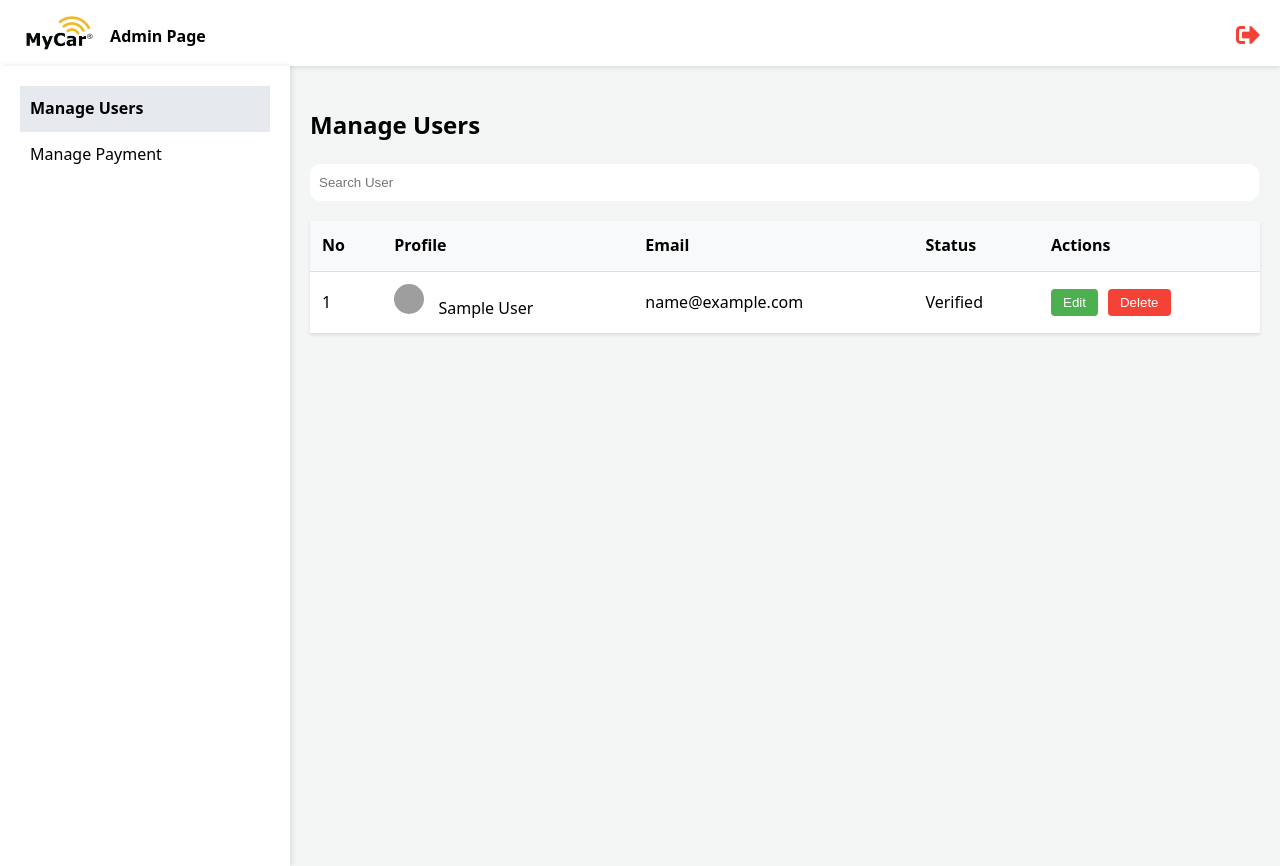
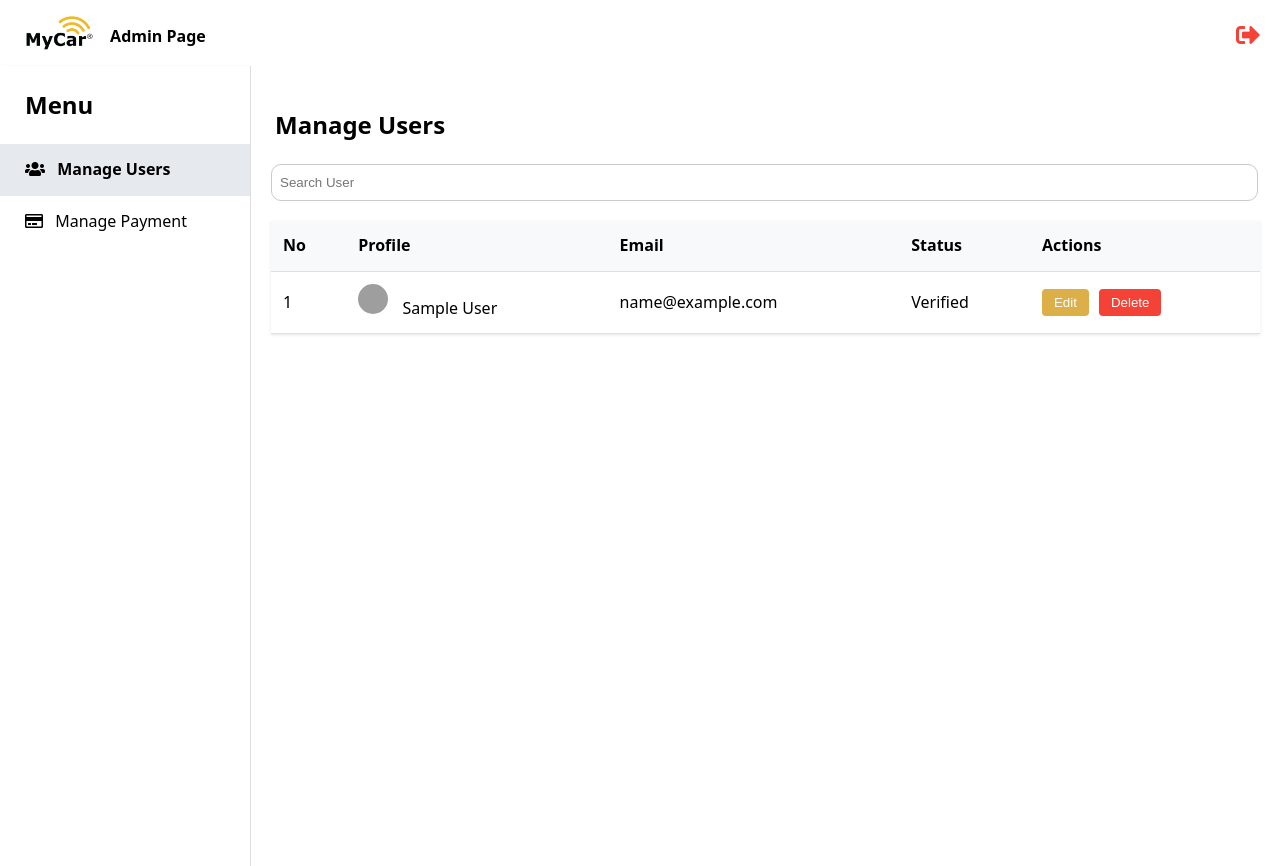
Before and after one commit to Wilsomwong2004/MyCar-Website, a PHP site: page /admin_page.php in a window 1280 px wide. Run offline with PHP 8.4, Linux system fonts and the light colour scheme; tables that the repository leaves empty or names only in its code hold one stand-in row (values such as "Sample post"); grey boxes are pictures that could not be loaded.

Commit message:
Update (change layout adminpage)

```diff
--- a/admin_page.php
+++ b/admin_page.php
@@ -14,19 +14,20 @@
             <p class="navbar-title">Admin Page</p>
         </div>
         <div class="button">
-            <i class="fas fa-sign-out-alt"></i>
+            <i id="logout-icon" class="fas fa-sign-out-alt"></i>
         </div>
     </nav>
     <div class="container">
         <aside class="sidebar">
+            <h2 class="sidebar-title">Menu</h2>
             <nav>
-                <div class="menu-item active">Manage Users</div>
-                <div class="menu-item">Manage Payment</div>
+                <div class="menu-item active"><i class="fas fa-users"></i> Manage Users</div>
+                <div class="menu-item"><i class="far fa-credit-card"></i> Manage Payment</div>
             </nav>
         </aside>
         <main class="main-content">
             <section>
-                <h2>Manage Users</h2>
+                <h2 class="section-title">Manage Users</h2>
                 <div class="search-bar">
                     <input type="text" placeholder="Search User">
                 </div>
--- a/assets/css/admin_page.css
+++ b/assets/css/admin_page.css
@@ -5,7 +5,6 @@
     margin: 0;
     font-size: 16px;
     background-color: #f4f5f5;
-    overflow: hidden;
 }
 
 .navbar {
@@ -51,14 +50,27 @@
 
 .sidebar {
     width: 250px;
-    background-color: #fff;
-    padding: 20px;
-    box-shadow: 2px 0 5px rgba(0, 0, 0, 0.1);
+    background-color: #ffffff;
+    box-shadow: 0 1px 3px rgba(0, 0, 0, 0.1);
+    border-right: 1px solid #dedede;
+}
+
+.sidebar i {
+    margin-right: 8px;
+}
+
+.sidebar-title {
+    margin-left: 25px;
 }
 
 .main-content {
     flex-grow: 1;
     padding: 20px;
+    background-color: #ffffff;
+}
+
+.section-title {
+    margin-left: 4px;
 }
 
 .header {
@@ -85,7 +97,7 @@
 }
 
 .menu-item {
-    padding: 10px;
+    padding: 13px 25px;
     cursor: pointer;
 }
 
@@ -129,7 +141,7 @@
 }
 
 .btn-edit {
-    background-color: #4CAF50;
+    background-color: #dcaf48;
     color: white;
 }
 
@@ -165,7 +177,7 @@
 }
 
 .btn-submit {
-    background-color: #4CAF50;
+    background-color: #dcaf48;
     color: white;
 }
 
@@ -186,14 +198,19 @@
 }
 
 .search-bar {
+    display: flex;
     margin-bottom: 20px;
 }
 
 .search-bar input {
     width: 98%;
     padding: 10px 8px;
-    border: 1px solid white;
+    border: 1px solid rgb(202, 202, 202);
     border-radius: 10px;
+}
+
+.search-bar input::placeholder {
+    margin-left: 4px;
 }
 
 .search-bar input:focus {
--- a/assets/javascript/admin_page.js
+++ b/assets/javascript/admin_page.js
@@ -1,5 +1,25 @@
 let users = [];
 let currentEditingId = null;
+
+//log-out button
+const logout_btn = document.getElementById('logout-icon');
+
+logout_btn.addEventListener('click', function (e) {
+    e.preventDefault();
+    fetch('logout.php')
+        .then(response => response.json())
+        .then(data => {
+            if (data.success) {
+                window.location.href = 'index.php';
+            } else {
+                alert('Error logging out: ' + (data.error || 'Unknown error'));
+            }
+        })
+        .catch(error => {
+            console.error('Error:', error);
+            alert('An error occurred while logging out.');
+        });
+});
 
 function fetchUsers() {
     fetch('get-users.php')
@@ -56,14 +76,42 @@
     editForm.innerHTML = `
         <td colspan="5">
             <form id="editUserForm-${id}">
-                <input type="hidden" name="id" value="${user.id}">
+                <input type="hidden" name="user_id" value="${user.user_id}">
                 <div class="form-group">
-                    <label for="username">Username:</label>
-                    <input type="text" id="username" name="username" value="${user.user_username || ''}" required>
+                    <label for="user_firstname">First Name:</label>
+                    <input type="text" id="user_firstname" name="user_firstname" value="${user.user_firstname || ''}" required>
+                </div>
+                <div class="form-group">
+                    <label for="user_lastname">Last Name:</label>
+                    <input type="text" id="user_lastname" name="user_lastname" value="${user.user_lastname || ''}" required>
+                </div>
+                <div class="form-group">
+                    <label for="user_phone">Username:</label>
+                    <input type="tel" id="user_phone" name="user_phone" value="${user.user_username || ''}" required>
                 </div>
                 <div class="form-group">
                     <label for="user_email">Email:</label>
                     <input type="email" id="user_email" name="user_email" value="${user.user_email}" required>
+                </div>
+                <div class="form-group">
+                    <label for="user_password">Password:</label>
+                    <input type="password" id="user_password" name="user_password" placeholder="Enter new password">
+                </div>
+                <div class="form-group">
+                    <label for="user_address">Address:</label>
+                    <input type="text" id="user_address" name="user_address" value="${user.user_address || ''}">
+                </div>
+                <div class="form-group">
+                    <label for="user_birthday">Birthday:</label>
+                    <input type="date" id="user_birthday" name="user_birthday" value="${user.user_birthday || ''}">
+                </div>
+                <div class="form-group">
+                    <label for="user_gender">Gender:</label>
+                    <select id="user_gender" name="user_gender">
+                        <option value="male" ${user.user_gender === 'male' ? 'selected' : ''}>Male</option>
+                        <option value="female" ${user.user_gender === 'female' ? 'selected' : ''}>Female</option>
+                        <option value="other" ${user.user_gender === 'other' ? 'selected' : ''}>Other</option>
+                    </select>
                 </div>
                 <button type="submit" class="btn btn-submit">Submit</button>
                 <button type="button" class="btn btn-cancel" onclick="cancelEdit('${id}')">Cancel</button>
```
Also changed, not shown: 1 other file.
